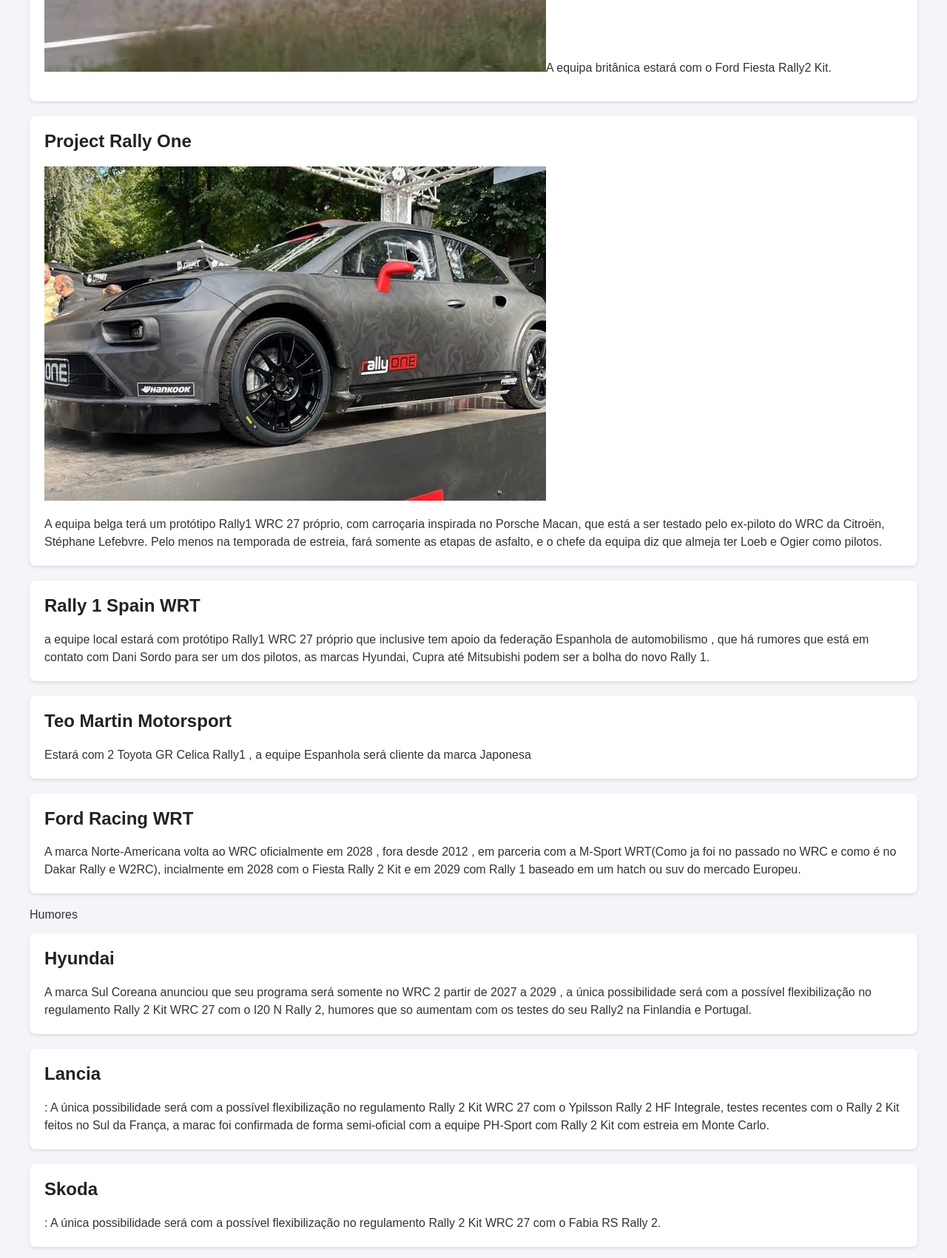
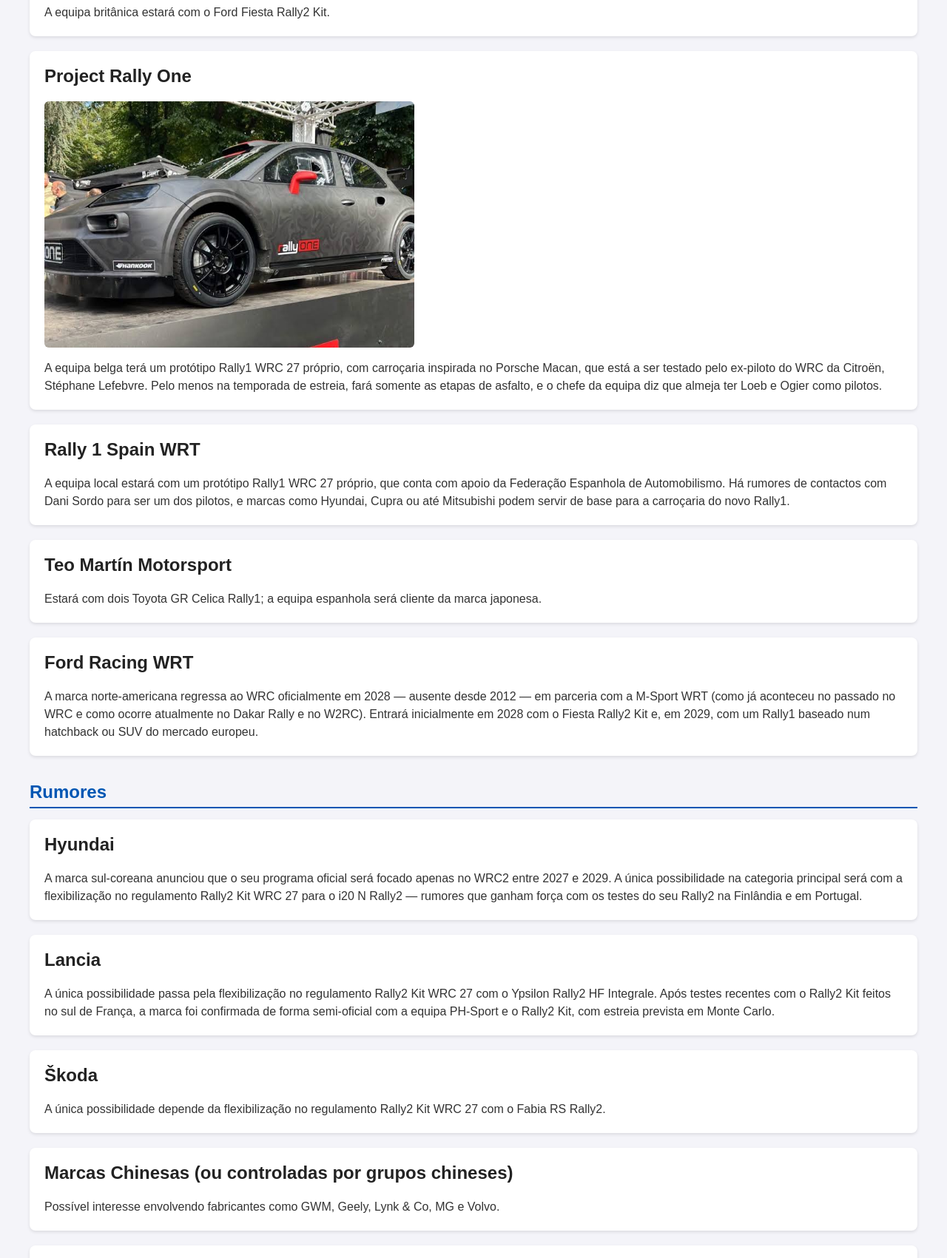
Before and after one commit to motorsportversotv-cmd/motorsportverso2, a plain HTML site: page as_novidades_do_wrc_2027.html in a window 1280 px wide. Shown: the part 1081-2782 px from the top of the page at 74% size. Drawn offline with Linux system fonts and the light colour scheme.

Commit message:
Revise WRC 2027 teams HTML content and styling
Updated HTML structure and content for WRC 2027 teams, including style improvements and additional sections.

Signed-off-by: motorsportversotv-cmd <motorsportverso.tv@gmail.com>

```diff
--- a/as_novidades_do_wrc_2027.html
+++ b/as_novidades_do_wrc_2027.html
@@ -21,12 +21,25 @@
         header h1 {
             margin: 0;
         }
+        .section-title {
+            margin: 35px 0 15px 0;
+            color: #0056b3;
+            border-bottom: 2px solid #0056b3;
+            padding-bottom: 6px;
+        }
         .card {
             background: white;
             padding: 20px;
             margin-bottom: 20px;
             border-radius: 8px;
             box-shadow: 0 2px 4px rgba(0,0,0,0.1);
+        }
+        .card img {
+            max-width: 100%;
+            height: auto;
+            border-radius: 6px;
+            margin-bottom: 15px;
+            display: block;
         }
         .card h2 {
             margin-top: 0;
@@ -35,6 +48,14 @@
         .card p {
             margin-bottom: 0;
             line-height: 1.5;
+        }
+        .info-box {
+            background-color: #e9f2fc;
+            border-left: 4px solid #0056b3;
+            padding: 15px 20px;
+            border-radius: 6px;
+            line-height: 1.5;
+            margin-top: 25px;
         }
     </style>
 </head>
@@ -48,73 +69,66 @@
         <section class="card">
             <img src="TGR_DEV2027_Celica_121-scaled.jpg" alt="Toyota GR Celica Rally1" width="500">
             <h2>Toyota Racing / Gazoo Racing</h2>
-            <p>Estará com 2 equipas de fábrica: a Toyota Racing com o GR Celica Rally1 e a Gazoo Racing com o GR Yaris Rally1.</p>
+            <p>Estará com duas equipas de fábrica: a Toyota Racing com o GR Celica Rally1 e a Gazoo Racing com o GR Yaris Rally1.</p>
         </section>
 
         <section class="card">
             <h2>M-Sport WRT</h2>
-            <img src="M-Sport Fiesta Rally2 Kit.jpg" alt ="Ford Fiesta Rally2 Kit"
+            <img src="M-Sport Fiesta Rally2 Kit.jpg" alt="Ford Fiesta Rally2 Kit" width="500">
             <p>A equipa britânica estará com o Ford Fiesta Rally2 Kit.</p>
         </section>
 
         <section class="card">
             <h2>Project Rally One</h2>
-            <img src="Rally One.jpg" alt=Rally One">
+            <img src="Rally One.jpg" alt="Project Rally One" width="500">
             <p>A equipa belga terá um protótipo Rally1 WRC 27 próprio, com carroçaria inspirada no Porsche Macan, que está a ser testado pelo ex-piloto do WRC da Citroën, Stéphane Lefebvre. Pelo menos na temporada de estreia, fará somente as etapas de asfalto, e o chefe da equipa diz que almeja ter Loeb e Ogier como pilotos.</p>
         </section>
 
         <section class="card">
             <h2>Rally 1 Spain WRT</h2>
-            <p>a equipe local estará com protótipo Rally1 WRC 27 próprio que inclusive tem apoio da federação Espanhola de automobilismo , que há rumores que está  em contato com Dani Sordo para ser um dos pilotos, as marcas Hyundai, Cupra até Mitsubishi podem ser a bolha do novo Rally 1.</p>
+            <p>A equipa local estará com um protótipo Rally1 WRC 27 próprio, que conta com apoio da Federação Espanhola de Automobilismo. Há rumores de contactos com Dani Sordo para ser um dos pilotos, e marcas como Hyundai, Cupra ou até Mitsubishi podem servir de base para a carroçaria do novo Rally1.</p>
         </section>
 
         <section class="card">
-            <h2>Teo Martin Motorsport</h2>
-            <p>Estará com 2 Toyota GR Celica Rally1 , a equipe Espanhola será cliente da marca Japonesa</p>
+            <h2>Teo Martín Motorsport</h2>
+            <p>Estará com dois Toyota GR Celica Rally1; a equipa espanhola será cliente da marca japonesa.</p>
         </section>
 
         <section class="card">
-            <h2>Ford Racing  WRT</h2>
-            <p>A marca Norte-Americana volta ao WRC oficialmente em 2028 , fora desde 2012 , em parceria com a M-Sport WRT(Como ja foi no passado no WRC e como é no Dakar Rally e W2RC),
-                incialmente em 2028 com o Fiesta Rally 2 Kit e em 2029 com Rally 1 baseado em um hatch ou suv do mercado Europeu.
-            </p>
+            <h2>Ford Racing WRT</h2>
+            <p>A marca norte-americana regressa ao WRC oficialmente em 2028 — ausente desde 2012 — em parceria com a M-Sport WRT (como já aconteceu no passado no WRC e como ocorre atualmente no Dakar Rally e no W2RC). Entrará inicialmente em 2028 com o Fiesta Rally2 Kit e, em 2029, com um Rally1 baseado num hatchback ou SUV do mercado europeu.</p>
         </section>
-        <p>Humores</p>
+
+        <h2 class="section-title">Rumores</h2>
+
         <section class="card">
             <h2>Hyundai</h2>
-            <p>A marca Sul Coreana anunciou que seu programa será somente no WRC 2 partir de 2027 a 2029 ,
-                 a única possibilidade será com a possível flexibilização no regulamento Rally 2 Kit WRC 27 com o  I20 N Rally 2, humores que so aumentam com os testes do seu Rally2 na Finlandia
-                 e Portugal.
-            </p>
+            <p>A marca sul-coreana anunciou que o seu programa oficial será focado apenas no WRC2 entre 2027 e 2029. A única possibilidade na categoria principal será com a flexibilização no regulamento Rally2 Kit WRC 27 para o i20 N Rally2 — rumores que ganham força com os testes do seu Rally2 na Finlândia e em Portugal.</p>
         </section>
 
         <section class="card">
             <h2>Lancia</h2>
-            <p>: A única possibilidade será com a possível flexibilização no regulamento Rally 2 Kit WRC 27 com o Ypilsson Rally 2 HF Integrale, testes recentes com o Rally 2 Kit feitos
-                no Sul da França, a marac foi confirmada de forma semi-oficial com a equipe PH-Sport com Rally 2 Kit com estreia em Monte Carlo.
-            </p>
+            <p>A única possibilidade passa pela flexibilização no regulamento Rally2 Kit WRC 27 com o Ypsilon Rally2 HF Integrale. Após testes recentes com o Rally2 Kit feitos no sul de França, a marca foi confirmada de forma semi-oficial com a equipa PH-Sport e o Rally2 Kit, com estreia prevista em Monte Carlo.</p>
         </section>
 
         <section class="card">
-            <h2>Skoda</h2>
-            <p>: A única possibilidade será com a possível flexibilização no regulamento Rally 2 Kit WRC 27 com o Fabia RS Rally 2.
-            </p>
+            <h2>Škoda</h2>
+            <p>A única possibilidade depende da flexibilização no regulamento Rally2 Kit WRC 27 com o Fabia RS Rally2.</p>
         </section>
 
         <section class="card">
-            <h2>Marcas Chinesas ou controladas por</h2>
-            <p>: A GWM, Geely, Link & Co, MG, Volvo
-            </p>
+            <h2>Marcas Chinesas (ou controladas por grupos chineses)</h2>
+            <p>Possível interesse envolvendo fabricantes como GWM, Geely, Lynk &amp; Co, MG e Volvo.</p>
         </section>
 
         <section class="card">
-            <h2>BYD\Prodrive</h2>
-            <p>: A equipe Britânica esteve em conversas com a Fia e com o promotor do WRC, e humores com a marca Chinesa BYD.
-            </p>
+            <h2>BYD / Prodrive</h2>
+            <p>A equipa britânica esteve em conversações com a FIA e com o promotor do WRC, existindo rumores de uma parceria com a marca chinesa BYD.</p>
         </section>
-        <p>A Fia aumentou o tempo de homologação e regras em relação Rally 2 Kit, como entrada no meio da temporada , ate homologação do modelo com o Kit até 1 de abrl de 2027(verdade) apesar do dia ,  e 10 etapas obrigatoriamente e não 15, 2 carros</p>
 
-
+        <aside class="info-box">
+            <strong>Nota sobre o regulamento:</strong> A FIA alargou o prazo de homologação e ajustou as regras relativas ao <em>Rally2 Kit</em>, permitindo a entrada a meio da temporada. A homologação do modelo com o kit pode ser concluída até 1 de abril de 2027 (data oficial, apesar de coincidir com o Dia das Mentiras), exigindo a participação obrigatória em 10 etapas — em vez de 15 — com dois carros inscritos.
+        </aside>
     </main>
 
 </body>
```
Lines whose indentation alone changed are shown as unchanged.
